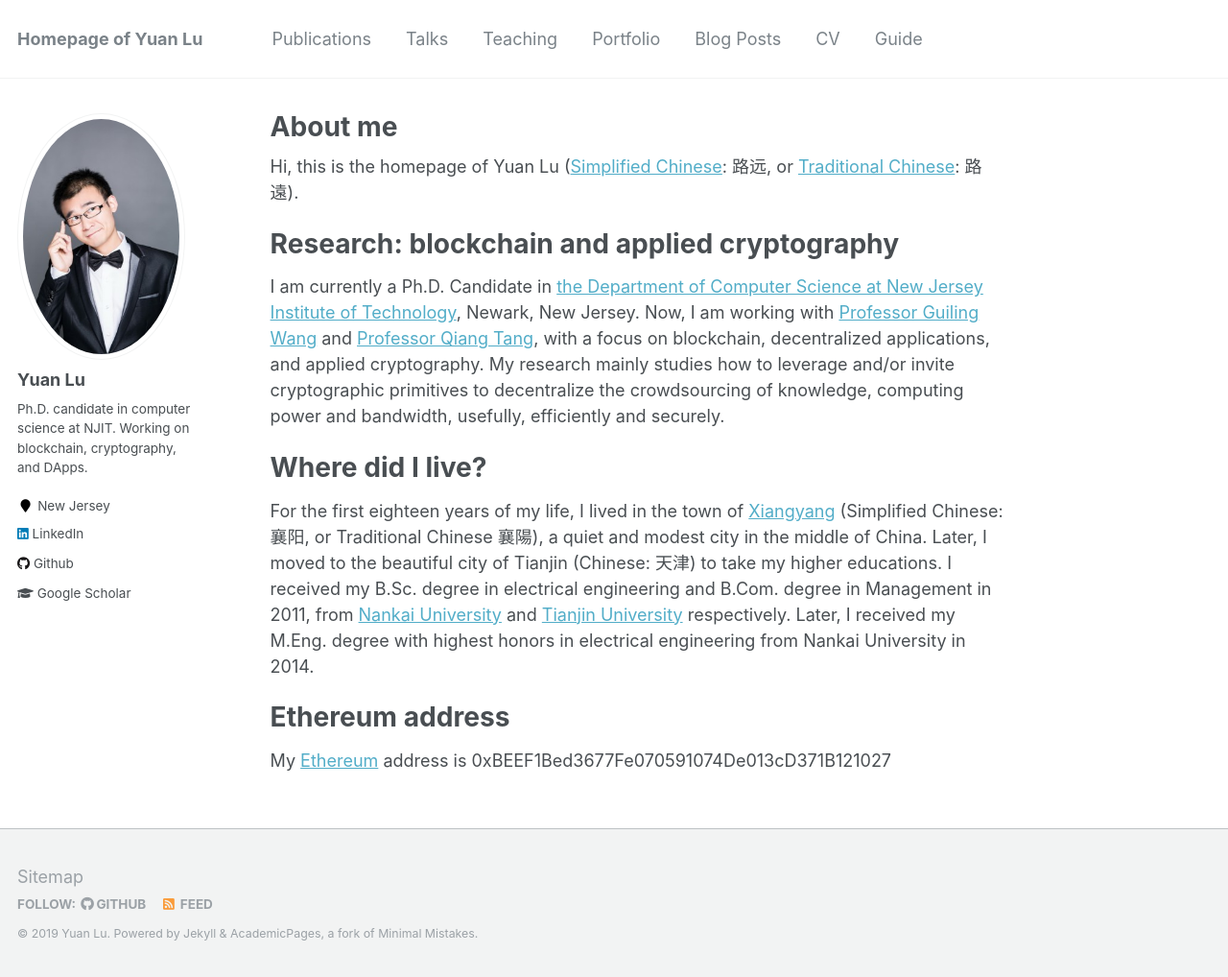
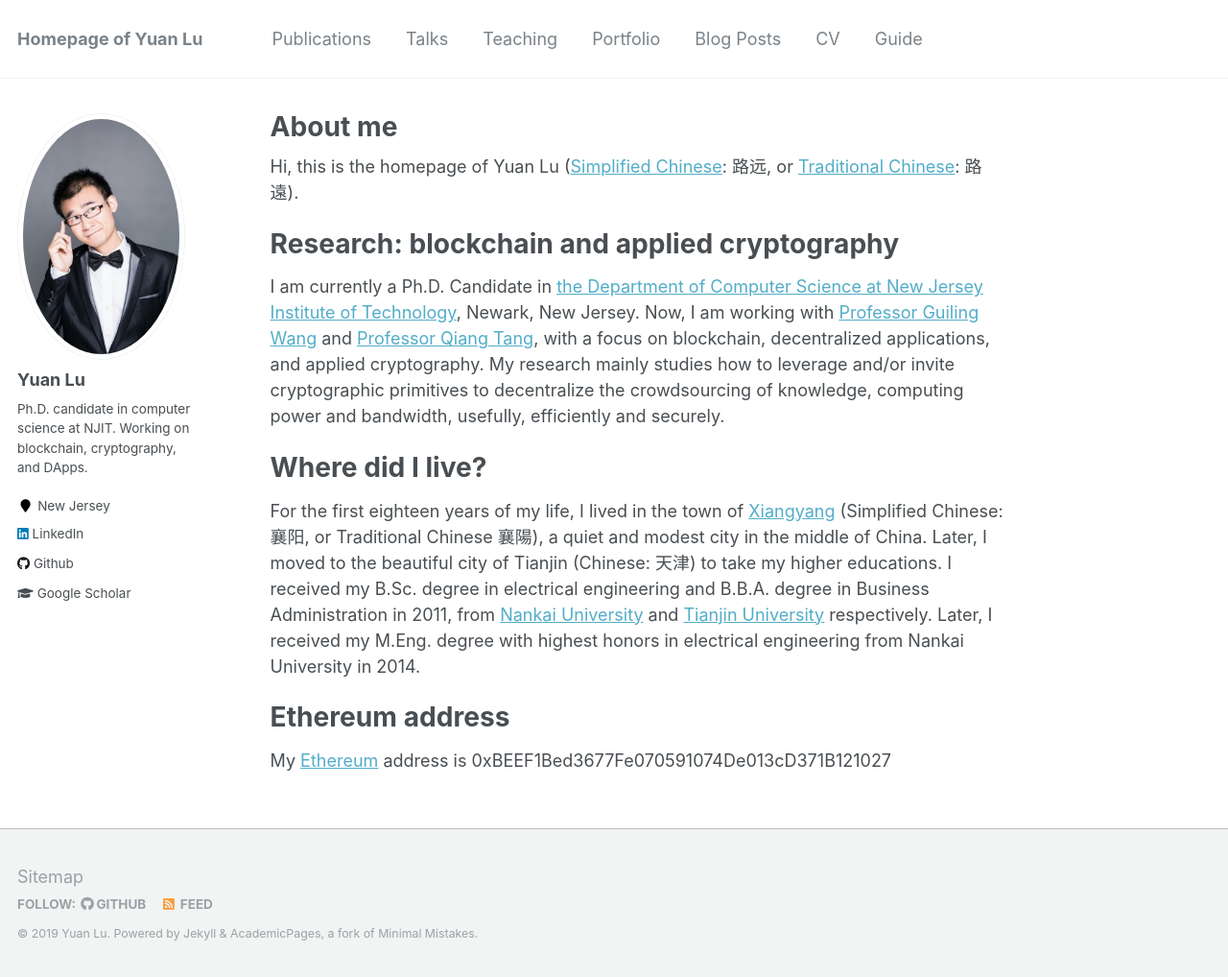
Before and after one commit to yylluu/yylluu.github.io, a Jekyll site: the page built from _pages/about.md, in a window 1280 px wide and 1018 px high. Shown: the whole window at 96% size. Built offline with Jekyll 4.4.1, drawn with Linux system fonts in a browser that asks for light colours.

Commit message:
Update about.md

```diff
--- a/_pages/about.md
+++ b/_pages/about.md
@@ -18,7 +18,7 @@ I am currently a Ph.D. Candidate in [the Department of Computer Science at New J
 
 Where did I live?
 ======
-For the first eighteen years of my life, I lived in the town of [Xiangyang](https://en.wikipedia.org/wiki/Xiangyang) (Simplified Chinese: 襄阳, or Traditional Chinese 襄陽), a quiet and modest city in the middle of China. Later, I moved to the beautiful city of Tianjin (Chinese: 天津) to take my higher educations. I received my B.Sc. degree in electrical engineering and B.Com. degree in Management in 2011, from [Nankai University](https://en.wikipedia.org/wiki/Nankai_University) and [Tianjin University](https://en.wikipedia.org/wiki/Tianjin_University) respectively. Later, I received my M.Eng. degree with highest honors in electrical engineering from Nankai University in 2014.
+For the first eighteen years of my life, I lived in the town of [Xiangyang](https://en.wikipedia.org/wiki/Xiangyang) (Simplified Chinese: 襄阳, or Traditional Chinese 襄陽), a quiet and modest city in the middle of China. Later, I moved to the beautiful city of Tianjin (Chinese: 天津) to take my higher educations. I received my B.Sc. degree in electrical engineering and B.B.A. degree in Business Administration in 2011, from [Nankai University](https://en.wikipedia.org/wiki/Nankai_University) and [Tianjin University](https://en.wikipedia.org/wiki/Tianjin_University) respectively. Later, I received my M.Eng. degree with highest honors in electrical engineering from Nankai University in 2014.
 
 Ethereum address
 ======
```
